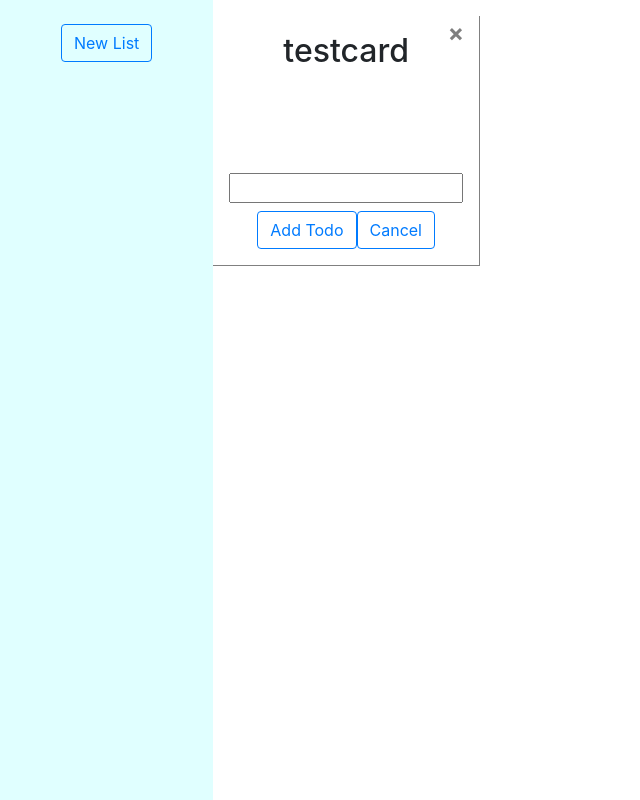
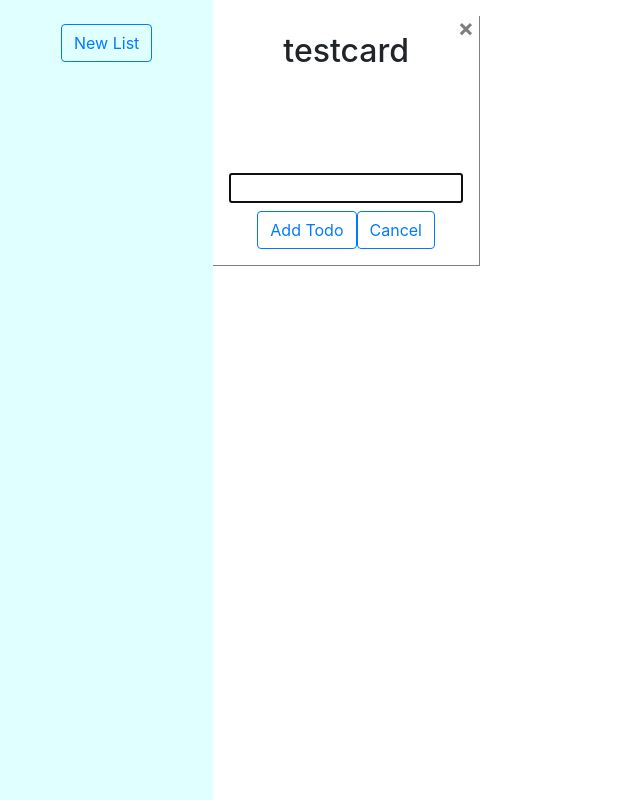
Before and after one commit to KrisD2/react-todos, a React (Create React App) app: page / in a window 1280 px wide. Both pictures are taken after a click on the button "Add Todo". Shown: the whole page, without its empty margins (0-640 px from the left). Built offline with nearby package versions, Linux system fonts and the light colour scheme.

Commit message:
added focus to inputs

```diff
--- a/src/Card.js
+++ b/src/Card.js
@@ -1,9 +1,20 @@
-import React, { useState } from "react"
+import React, { useState, useRef, useEffect } from "react"
 import uuidv1 from 'uuid/v1'
 
 const Card = (props) => {
   const [isAddingTodo, setIsAddingTodo] = useState(false)
   const [todos, setTodos] = useState([])
+  const editTitleInput = useRef(null)
+  const addTodoInput = useRef(null)
+  const editTodoInput = useRef(null)
+
+  useEffect(() => {
+    [editTitleInput, addTodoInput, editTodoInput].forEach((input) => {
+      if (input.current) {
+        input.current.focus()
+      }
+    })
+  })
 
   const showAddTodoForm = () => {
     setIsAddingTodo(true)
@@ -57,7 +68,6 @@ const Card = (props) => {
       props.setIdBeingEdited(null)
     }
   }
-
 
   const handleClick = (e, todoId) => {
     let name = e.target.getAttribute('name')
@@ -132,7 +142,8 @@ const Card = (props) => {
       </button>
       {props.idBeingEdited === props.cardId ?
       <input type="text" name="input" value={props.cardTitle} data-type="card"
-      onKeyPress={handleSubmitEdit} onChange={(e) => handleChange(e, props.cardId)}/> :
+      onKeyPress={handleSubmitEdit} ref={editTitleInput} className="w-50 mx-auto"
+      onChange={(e) => handleChange(e, props.cardId)}/> :
       <h2 className="mx-auto" data-id={props.cardId}>
         {props.cardTitle}
       </h2>
@@ -152,8 +163,8 @@ const Card = (props) => {
 
                     {props.idBeingEdited === todo.id ?
                       <input type="text" name="input" value={todo.description} data-type="todo"
-                      onKeyPress={handleSubmitEdit} onChange={(e) => handleChange(e, todo.id)}
-                      className="w-100"/> :
+                      onKeyPress={handleSubmitEdit} ref={editTodoInput}
+                      onChange={(e) => handleChange(e, todo.id)} className="w-100"/> :
                       <>
                         <span name="editTodo" data-id={todo.id}
                         onClick={(e) => handleClick(e, todo.id)}>
@@ -168,7 +179,7 @@ const Card = (props) => {
       </ul>
       {isAddingTodo ?
         <>
-          <input type= "text" className="mt-auto mb-2" id={props.cardId}></input>
+          <input type= "text" className="mt-auto mb-2" id={props.cardId} ref={addTodoInput}/>
           <div className="mx-auto">
             <button onClick={handleAddTodo}
             className="mx-auto btn btn-outline-primary">
--- a/src/index.css
+++ b/src/index.css
@@ -4,11 +4,6 @@
   border-radius: 0;
   border-right: 1px solid gray;
   border-bottom: 1px solid gray;
-}
-
-.card-outline {
-  border: 1px gray solid;
-  height: 100%;
 }
 
 .completed {
@@ -23,6 +18,6 @@
 
 .close {
   position: absolute;
-  right: 15px;
-  top: 5px;
+  right: 5px;
+  top: 0px;
 }
```
